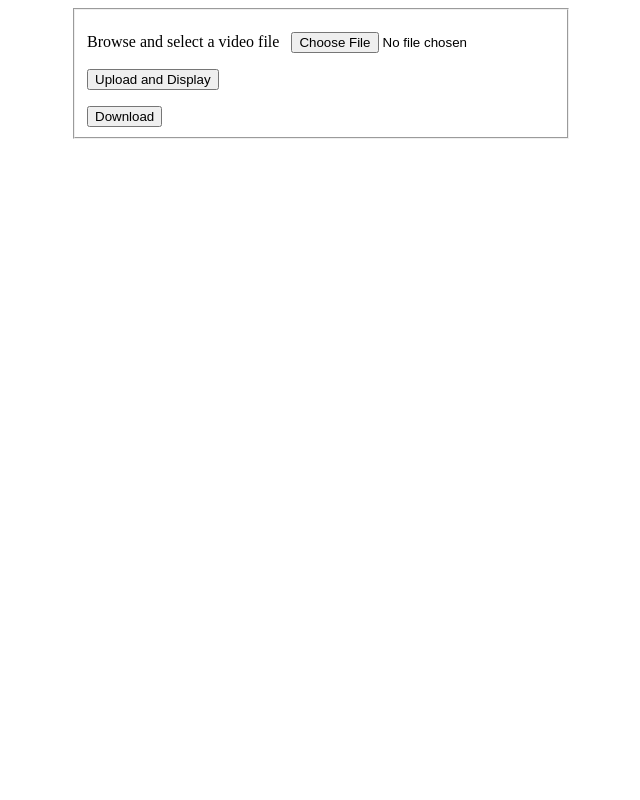
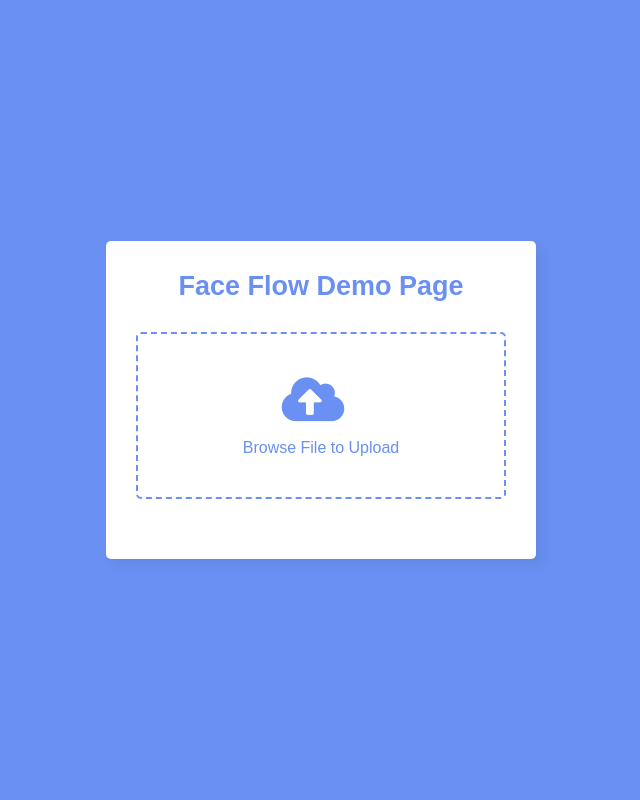
Before and after one commit to Programmers-AI-3/Face_Flow, a Django app: page / in a window 1280 px wide. Shown: the whole page, without its empty margins (319-959 px from the left). Run offline with Django 4.2, Linux system fonts and the light colour scheme.

Commit message:
css 적용 및 로딩화면 추가

```diff
--- a/Face_Flow/video/templates/index.html
+++ b/Face_Flow/video/templates/index.html
@@ -3,7 +3,9 @@
 
 <head>
 	<link rel="shortcut icon" href="#">
-	<title>Django - Video File Upload and Display</title>
+	<title>Face Flow Demo Page</title>
+    <script src="http://code.jquery.com/jquery-latest.min.js"></script>
+	<link rel="stylesheet" href="https://cdnjs.cloudflare.com/ajax/libs/font-awesome/5.15.3/css/all.min.css"/>
 </head>
 <style>
 	video {
@@ -11,33 +13,214 @@
 		max-width: 640px;
 		height: auto;
 	}
+
+    #loading {
+        width: 100%;
+        height: 100%;
+        top: 0;
+        left: 0;
+        position: fixed;
+        display: block;
+        opacity: 0.6;
+        background: #bcbcbc;
+        z-index: 99;
+        text-align: center;
+    }
+	#loadingbar{
+
+		padding-top:180px;
+		margin:auto;
+		vertical-align: middle;
+	}
+	h1 {
+		letter-spacing:1.5px;
+		text-align:center;
+	}
+
+	/* Import Google font - Poppins */
+	@import url('https://fonts.googleapis.com/css2?family=Poppins:wght@400;500;600&display=swap');
+	*{
+	margin: 0;
+	padding: 0;
+	box-sizing: border-box;
+	font-family: "Poppins", sans-serif;
+	}
+	body{
+	display: flex;
+	align-items: center;
+	justify-content: center;
+	min-height: 100vh;
+	background: #6990F2;
+	}
+
+	::selection{
+	color: #fff;
+	background: #6990F2;
+	}
+	.wrapper{
+	width: 430px;
+	background: #fff;
+	border-radius: 5px;
+	padding: 30px;
+	box-shadow: 7px 7px 12px rgba(0,0,0,0.05);
+	}
+	.wrapper header{
+	color: #6990F2;
+	font-size: 27px;
+	font-weight: 600;
+	text-align: center;
+	}
+
+	.wrapper .box{
+	height: 167px;
+	display: flex;
+	margin: 30px 0;
+	align-items: center;
+	justify-content: center;
+	flex-direction: column;
+	border-radius: 5px;
+	border: 2px dashed #6990F2;
+	}
+	.box {
+		display: flex;
+  		flex-wrap: wrap
+	}
+	.box :where(i, p){
+	color: #6990F2;
+	}
+	.box i{
+	font-size: 50px;
+
+	display: block;
+	margin-left: auto;
+	margin-right: auto;
+  	width: 50%;
+	}
+	.box p{
+	margin-top: 15px;
+	font-size: 16px;
+	}
+
+	section .row{
+	margin-bottom: 10px;
+	background: #E9F0FF;
+	list-style: none;
+	padding: 15px 20px;
+	border-radius: 5px;
+	display: flex;
+	align-items: center;
+	justify-content: space-between;
+	}
+	section .row i{
+	color: #6990F2;
+	font-size: 30px;
+	}
+	section .details span{
+	font-size: 14px;
+	}
+	.progress-area .row .content{
+	width: 100%;
+	margin-left: 15px;
+	}
+	.progress-area .details{
+	display: flex;
+	align-items: center;
+	margin-bottom: 7px;
+	justify-content: space-between;
+	}
+	.progress-area .content .progress-bar{
+	height: 6px;
+	width: 100%;
+	margin-bottom: 4px;
+	background: #fff;
+	border-radius: 30px;
+	}
+	.content .progress-bar .progress{
+	height: 100%;
+	width: 0%;
+	background: #6990F2;
+	border-radius: inherit;
+	}
+	.uploaded-area{
+	max-height: 232px;
+	overflow-y: scroll;
+	}
+	.uploaded-area.onprogress{
+	max-height: 150px;
+	}
+	.uploaded-area::-webkit-scrollbar{
+	width: 0px;
+	}
+	.uploaded-area .row .content{
+	display: flex;
+	align-items: center;
+	}
+	.uploaded-area .row .details{
+	display: flex;
+	margin-left: 15px;
+	flex-direction: column;
+	}
+	.uploaded-area .row .details .size{
+	color: #404040;
+	font-size: 11px;
+	}
+	.uploaded-area i.fa-check{
+	font-size: 16px;
+	}
+	form {
+	cursor: pointer;
+	}
+button{
+	width:100%;
+	border: none;
+	background-color: transparent;
+}
 </style>
+<script>
+	$(document).ready(function() {
+		$('#loading').fadeOut();
+	});
+</script>
+<body>
 
-<body>
-	<div style="width: 500px; margin: auto;">
-		<fieldset name="Video File Upload and Display">
+    <div id="loading">
+        <img id="loadingbar"src="/loadingbar.gif">
+        <h2>Loading.... </h2>
+        <h2>Please wait for a moment.</h2>
+    </div>
+
+
+	<div class="wrapper">
 		{% if msg %} {% autoescape off %} {{ msg }} {% endautoescape %} {% endif %}
-			<form method="post" action="/" enctype="multipart/form-data">
+		<header>Face Flow Demo Page</header>
+		<div class="box">
+			<form id="upload_form" method="post" action="/" enctype="multipart/form-data" onclick="document.getElementById('file').click();">
 				{% csrf_token %}
-				<dl>
-					<p>
-						<label>Browse and select a video file</label>&nbsp;&nbsp;
-						<input type="file" name="file" autocomplete="off" required>
-					</p>
-				</dl>
-				<p>
-					<input type="submit" value="Upload and Display">
-				</p>
+				<i class="fas fa-cloud-upload-alt"></i>
+				<input type="file"id="file" name="file" onchange="submitForm();" autocomplete="off" style="display:none" required>
+				</input>
+				<p>Browse File to Upload</p>
+				<!--input type="submit" value="Upload and Display" style="display:block; margin: 0 auto;"-->
 			</form>
 
-			<form action="{% url 'downloadFile' filename_output  %}">
-				<button type="submit">Download</button>
+			{% if filename %}
+			<form id="download_form" action="{% url 'downloadFile' filename_output  %}">
+				<button type="submit">
+				<i class="fa fa-download"></i>
+				</button>
+				<p>Download video file</p>
 			</form>
-		</fieldset>
+			{% endif %}
+		</div>
+		<script>
+			function submitForm(){
+				$('#loading').show();
+				$("#upload_form").submit();
 
-
+			}
+		</script>
 		{% if filename %}
-		<div style="margin: 10px auto;">
+		<div class="box"style="margin: 10px auto;">
 			{% load static %}
 			<video autoplay="autoplay" controls="controls" preload="preload">
 				<source src="{{ MEDIA_URL }}/{{ filename }}" type="video/mp4">
@@ -45,6 +228,8 @@
 			</video>
 		</div>
 		{% endif %}
+	</div>
+
 
 	<!--
 	{% if filename_output %}
@@ -60,7 +245,6 @@
 	{% if class_num %}
 	<h1> {{ class_num }} </h1>
 	{% endif %}
-	</div>
 </body>
 
 </html>
```
Lines whose indentation alone changed are shown as unchanged.
